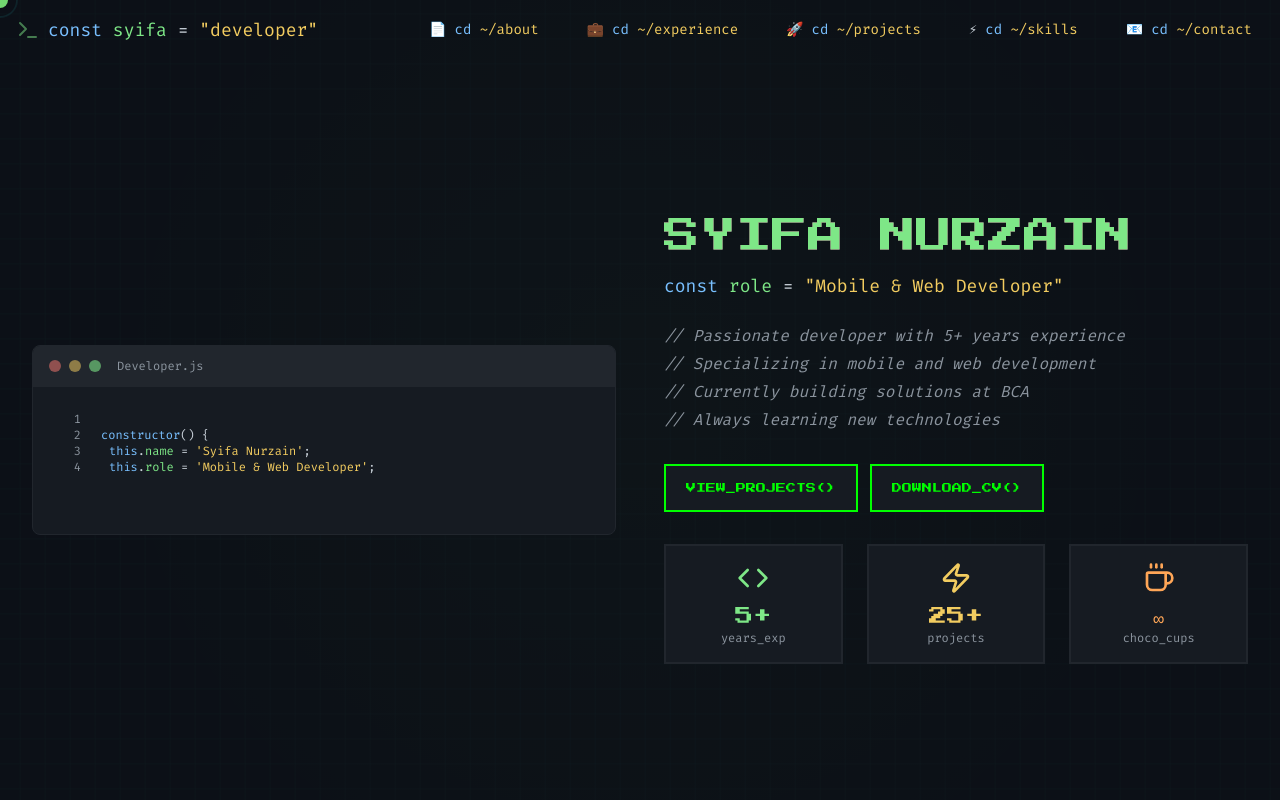
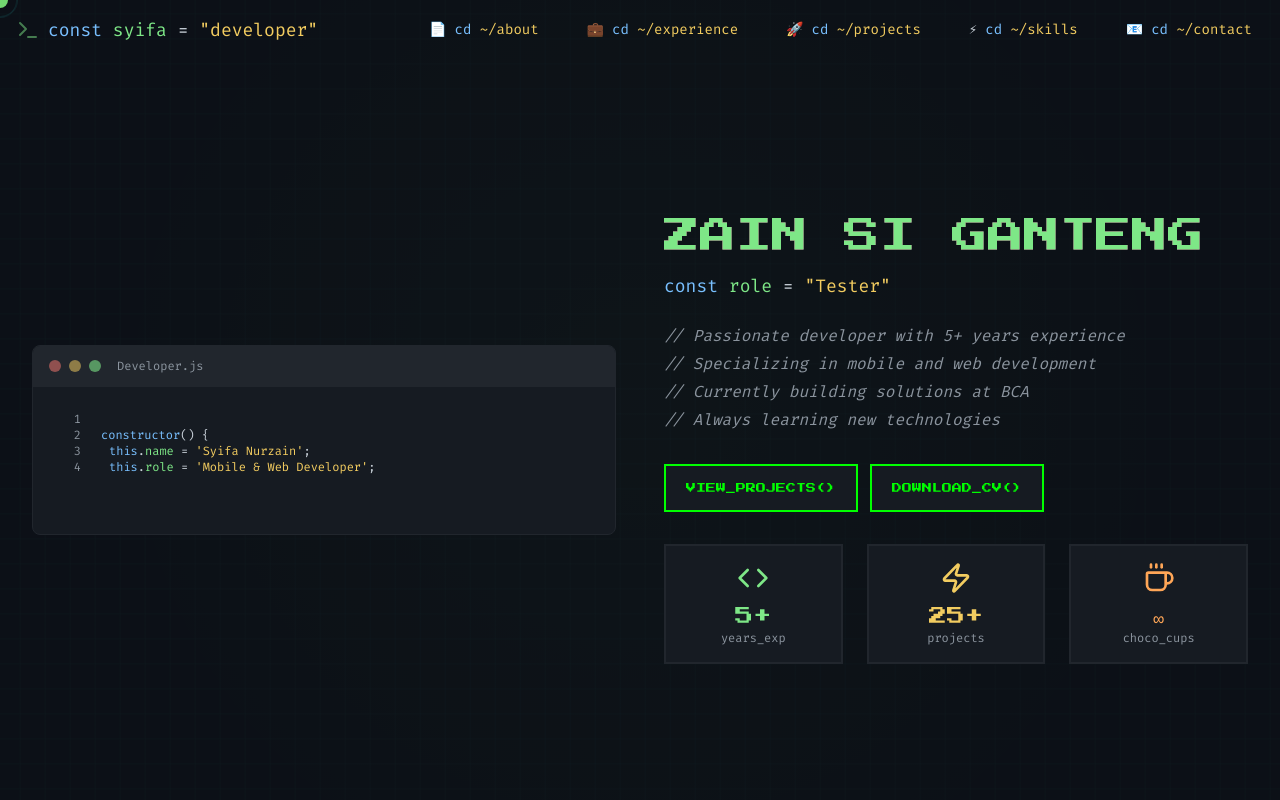
Before and after one commit to aviharez/personal-portfolio, a Next.js app: page / in a window 1280 px wide. Shown: the top 800 px of the page. Built offline with nearby package versions, Linux system fonts and the light colour scheme.

Commit message:
update name and role in Hero component

```diff
--- a/components/Hero.tsx
+++ b/components/Hero.tsx
@@ -260,14 +260,14 @@ export default function Hero() {
             <ScrollAnimation animation="slide-left" delay={200}>
               <div>
                 <div className="pixel-font text-lg md:text-2xl lg:text-4xl text-syntax-green mb-3 md:mb-4 break-words">
-                  <span className="pixel-font glitch-text" data-text="SYIFA NURZAIN">
-                    SYIFA NURZAIN
+                  <span className="pixel-font glitch-text" data-text="ZAIN SI GANTENG">
+                    ZAIN SI GANTENG
                   </span>
                 </div>
                 <div className="mono-font text-sm md:text-base lg:text-lg text-syntax-cyan mb-3 md:mb-4 lg:mb-6 break-words">
                   <span className="syntax-keyword">const</span> <span className="syntax-highlight">role</span>{" "}
                   <span className="text-terminal-text">=</span>{" "}
-                  <span className="syntax-string">"Mobile & Web Developer"</span>
+                  <span className="syntax-string">"Tester"</span>
                 </div>
                 <div className="mono-font text-terminal-text leading-relaxed mb-4 md:mb-6 space-y-1 text-sm md:text-base">
                   <div>
```
